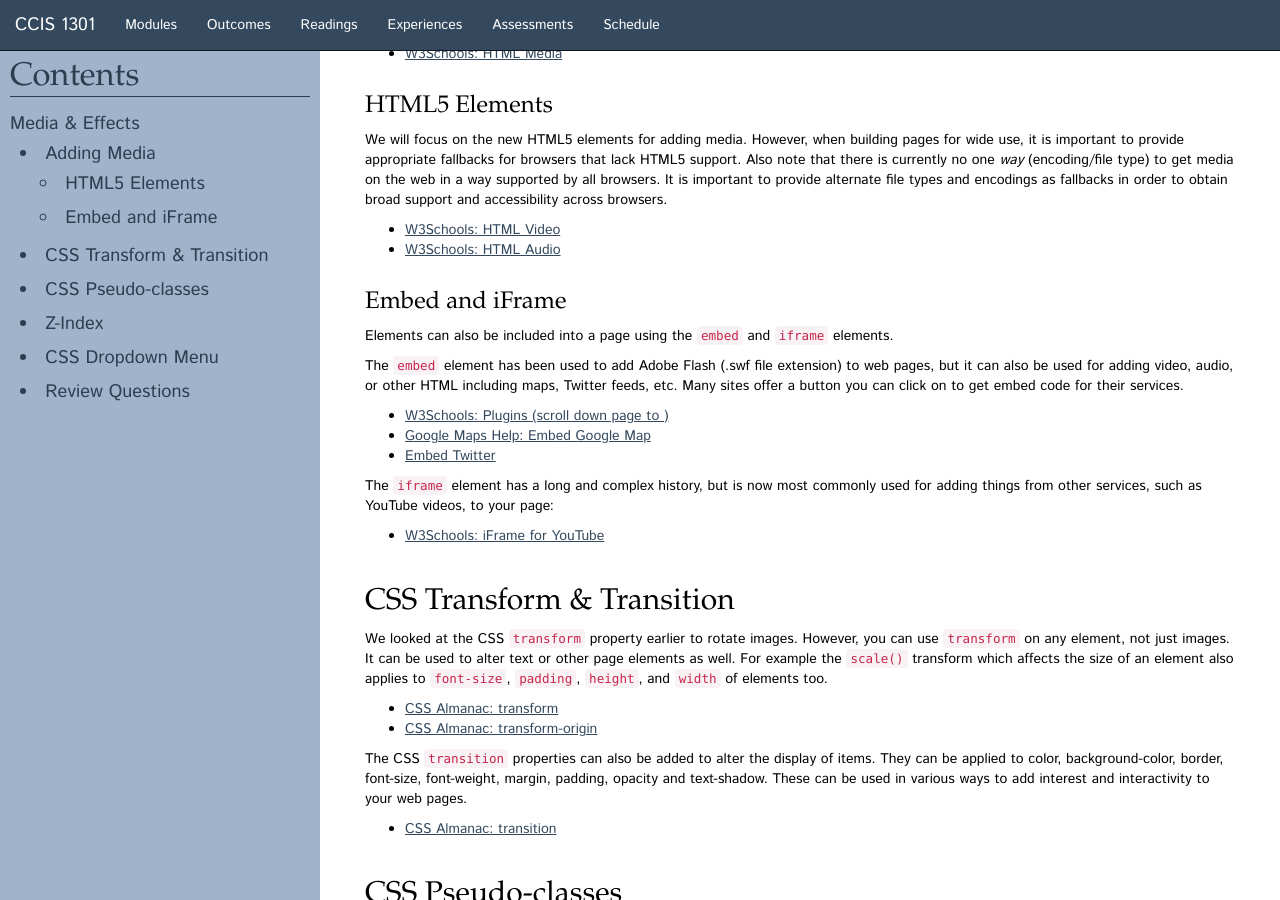
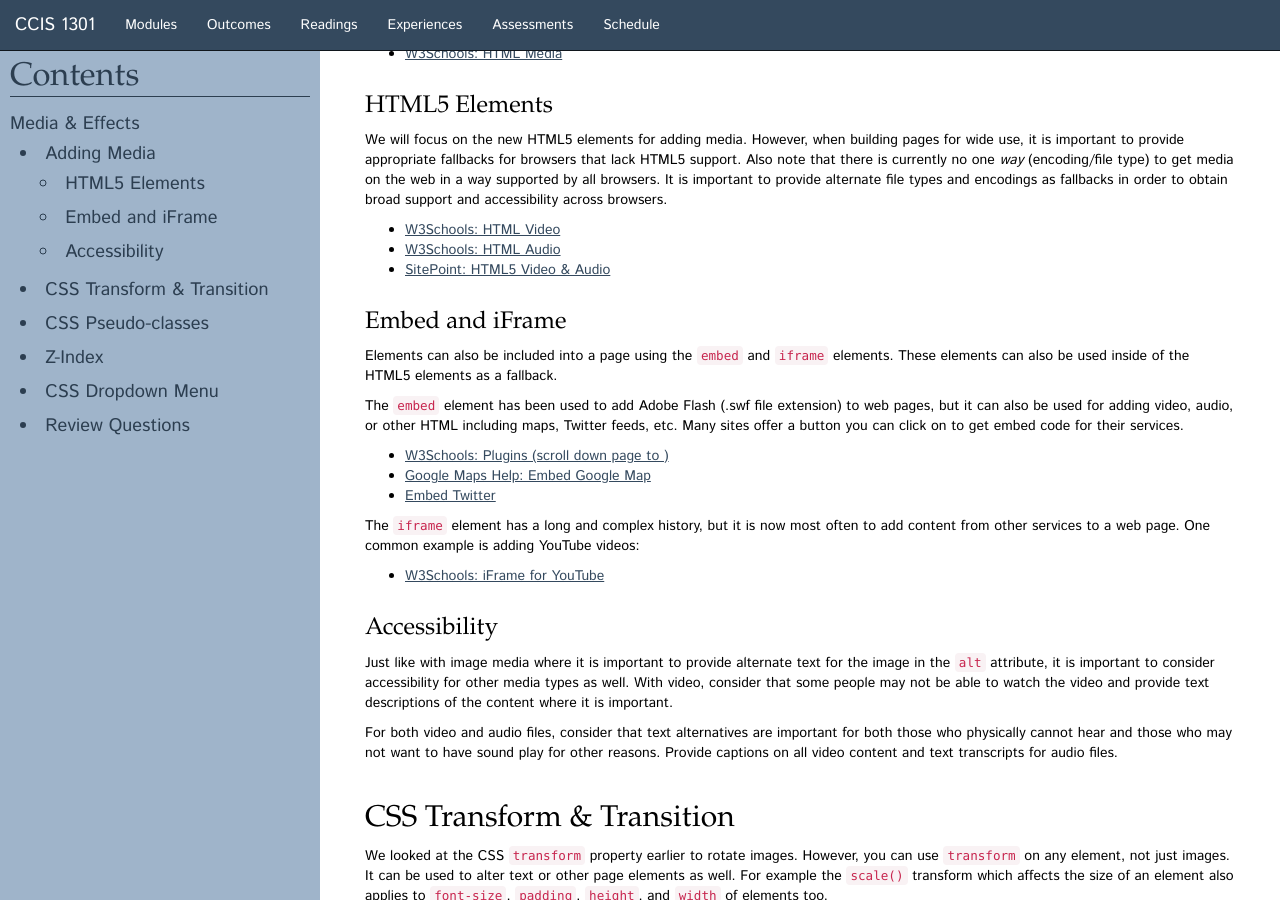
Before and after one commit to htc-ccis1301/fall-2017, a Jekyll site: the page built from _readings/media-effects.md, in a window 1280 px wide and 900 px high, scrolled down 312 px. Built offline with Jekyll 4.4.1, drawn with Linux system fonts in a browser that asks for light colours; some web fonts are replaced.

Commit message:
accessibility

```diff
--- a/_readings/media-effects.md
+++ b/_readings/media-effects.md
@@ -14,19 +14,25 @@ Using media on your web pages can make them both more interesting and informativ
 ### HTML5 Elements
 We will focus on the new HTML5 elements for adding media.  However, when building pages for wide use, it is important to provide appropriate fallbacks for browsers that lack HTML5 support. Also note that there is currently no one *way* (encoding/file type) to get media on the web in a way supported by all browsers.  It is important to provide alternate file types and encodings as fallbacks in order to obtain broad support and accessibility across browsers.
 
- - [W3Schools: HTML Video](https://www.w3schools.com/html/html5_video.asp)
- - [W3Schools: HTML Audio](https://www.w3schools.com/html/html5_audio.asp)
+ - [W3Schools: HTML Video]( https://www.w3schools.com/html/html5_video.asp )
+ - [W3Schools: HTML Audio]( https://www.w3schools.com/html/html5_audio.asp )
+ - [SitePoint: HTML5 Video & Audio]( https://www.sitepoint.com/html5-video-and-audio-the-markup/ )
 
 ### Embed and iFrame
-Elements can also be included into a page using the `embed` and `iframe` elements.
+Elements can also be included into a page using the `embed` and `iframe` elements.  These elements can also be used inside of the HTML5 elements as a fallback.
 
 The `embed` element has been used to add Adobe Flash (.swf file extension) to web pages, but it can also be used for adding video, audio, or other HTML including maps, Twitter feeds, etc. Many sites offer a button you can click on to get embed code for their services.
  - [W3Schools: Plugins (scroll down page to <embed>)]( https://www.w3schools.com/html/html_object.asp )
  - [Google Maps Help: Embed Google Map]( https://support.google.com/maps/answer/144361?co=GENIE.Platform%3DDesktop&hl=en )
  - [Embed Twitter](https://publish.twitter.com/)
 
- The `iframe` element has a long and complex history, but is now most commonly used for adding things from other services, such as YouTube videos, to your page:
+ The `iframe` element has a long and complex history, but it is now most often to add content from other services to a web page. One common example is adding YouTube videos:
  - [W3Schools: iFrame for YouTube]( https://www.w3schools.com/html/html_youtube.asp )
+
+### Accessibility
+Just like with image media where it is important to provide alternate text for the image in the `alt` attribute, it is important to consider accessibility for other media types as well. With video, consider that some people may not be able to watch the video and provide text descriptions of the content where it is important.
+
+For both video and audio files, consider that text alternatives are important for both those who physically cannot hear and those who may not want to have sound play for other reasons.  Provide captions on all video content and text transcripts for audio files.
 
 
 ## CSS Transform & Transition
```
Also changed, not shown: _modules/bootstrap.md (+3 -1 lines).
